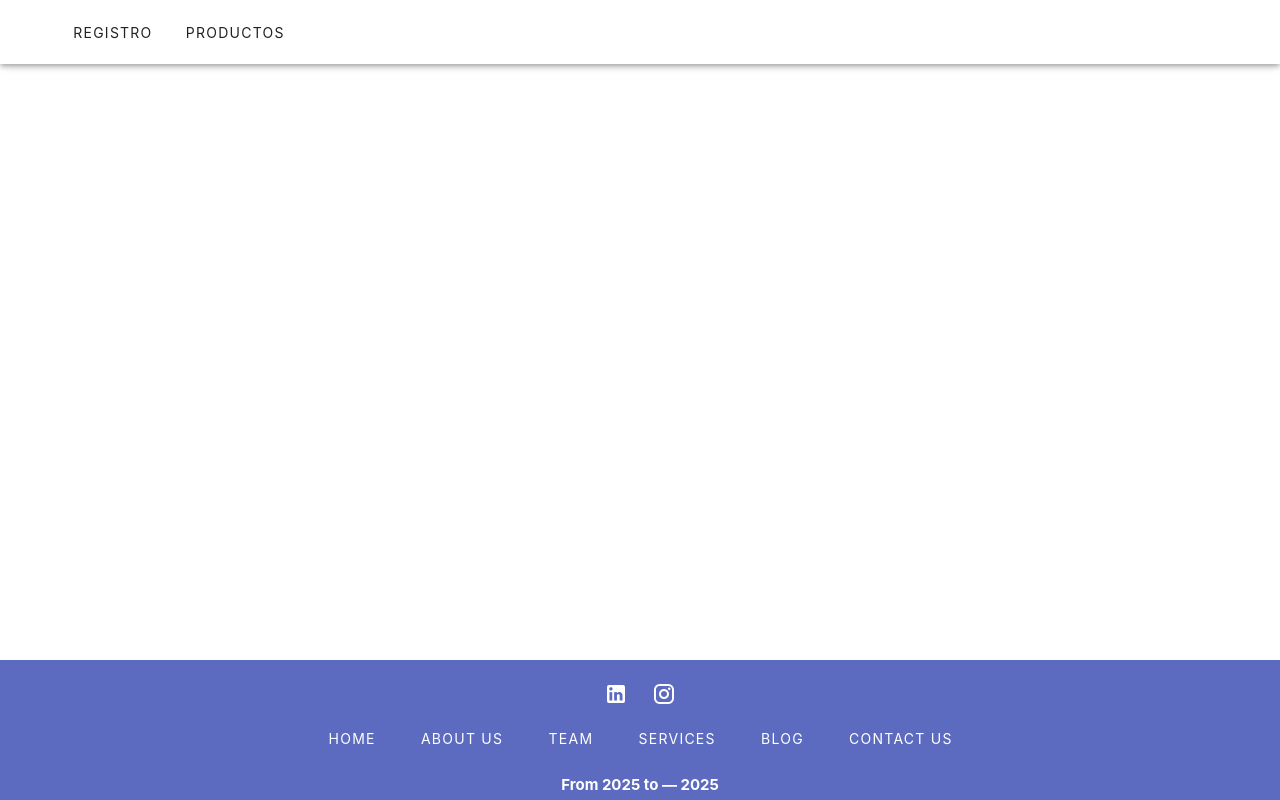
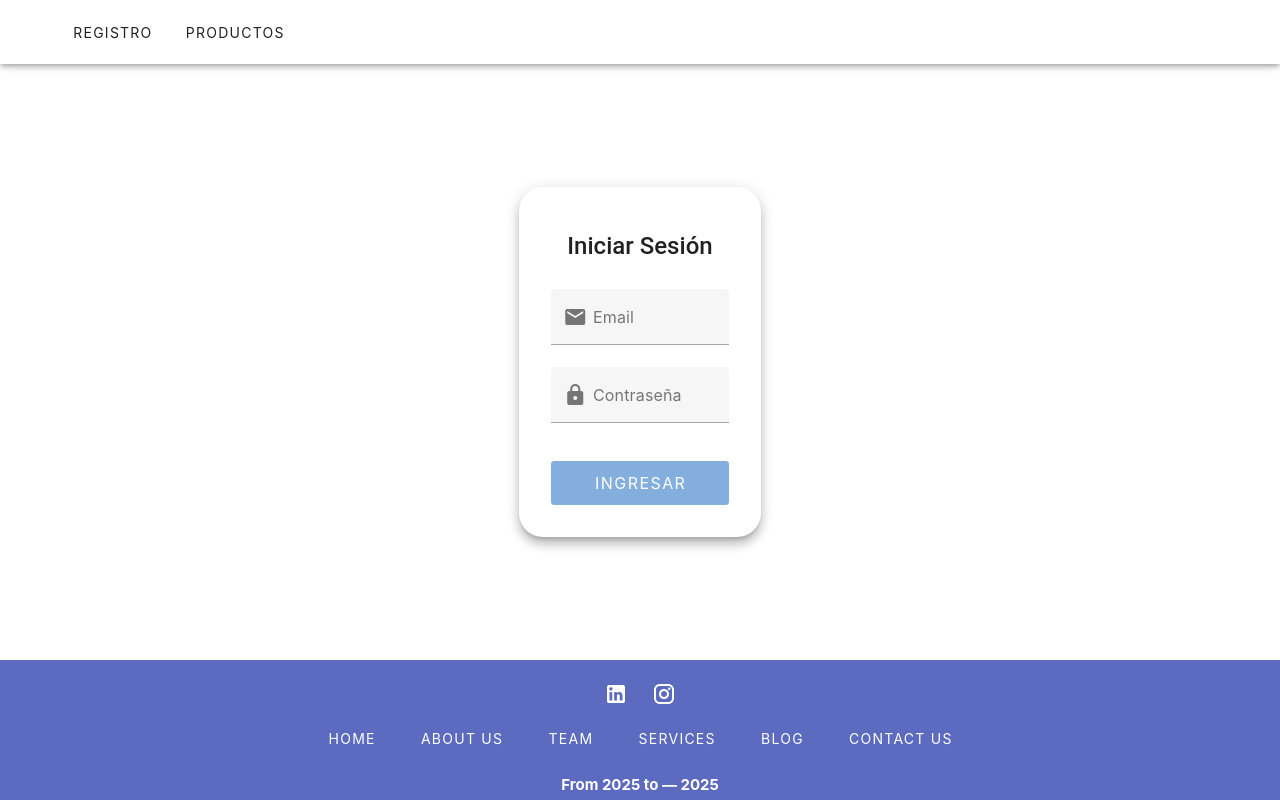
Before and after one commit to AgusCF/Web3-IUA, a Vue app in the folder PersonalWeb/: page /login in a window 1280 px wide. Built offline with nearby package versions, Linux system fonts and the light colour scheme.

Commit message:
feat: Login y persistencia de datos
Tiene un error que si ingresas mal la cuenta te dice que esta mal, pero el boton queda cargando.
Falta ponerlo bonito

```diff
--- a/PersonalWeb/src/App.vue
+++ b/PersonalWeb/src/App.vue
@@ -1,6 +1,9 @@
 <script setup>
 import { RouterLink, RouterView } from 'vue-router'
 import Footer from './components/Footer.vue'
+import { useAuthStore } from '@/stores/auth'
+
+const auth = useAuthStore()
 </script>
 
 <template>
@@ -12,19 +15,18 @@ import Footer from './components/Footer.vue'
             <v-btn variant="text" to="/">Registro</v-btn>
             <v-btn variant="text" to="/products">Productos</v-btn>
           </v-col>
+          <v-col class="d-flex justify-end align-center" v-if="auth.user">
+            <span class="mr-4">{{ auth.user.email }}</span>
+            <v-btn color="error" variant="tonal" @click="auth.logout()">Salir</v-btn>
+          </v-col>
         </v-row>
       </v-container>
     </v-app-bar>
-
     <v-main>
       <RouterView />
     </v-main>
-
     <Footer /> <!-- mi footer -->
   </v-app>
 </template>
 
-<style scoped>
-</style>
-
 <!-- npm run dev -->
--- a/PersonalWeb/src/router/index.js
+++ b/PersonalWeb/src/router/index.js
@@ -1,19 +1,45 @@
 import { createRouter, createWebHistory } from 'vue-router'
+import { useAuthStore } from '@/stores/auth'
+
+const routes = [
+  {
+    path: '/login',
+    name: 'login',
+    component: () => import('@/views/LoginView.vue'),
+    meta: { public: true }
+  },
+  {
+    path: '/',
+    name: 'home',
+    component: () => import('@/views/RegisterView.vue'),
+    meta: { requiresAuth: true }
+  },
+  {
+    path: '/products',
+    name: 'products',
+    component: () => import('../views/ProductsView.vue'),
+    meta: { requiresAuth: true }
+  },
+  // Agrega aquí otras rutas protegidas...
+]
 
 const router = createRouter({
   history: createWebHistory(import.meta.env.BASE_URL),
-  routes: [
-    {
-      path: '/',
-      name: 'register',
-      component: () => import('../views/RegisterView.vue')
-    },
-    {
-      path: '/products',
-      name: 'products',
-      component: () => import('../views/ProductsView.vue')
-    }
-  ]
+  routes
+})
+
+// Guardia global
+router.beforeEach((to, from, next) => {
+  const auth = useAuthStore()
+  // Restaurar sesión si es necesario
+  if (!auth.user) auth.restoreSession()
+  if (to.meta.requiresAuth && !auth.user) {
+    next({ name: 'login' })
+  } else if (to.meta.public && auth.user) {
+    next({ path: '/' })
+  } else {
+    next()
+  }
 })
 
 export default router
--- /dev/null
+++ b/PersonalWeb/src/stores/auth.js
@@ -0,0 +1,49 @@
+import { defineStore } from 'pinia'
+import { ref } from 'vue'
+
+/**
+ * Store de autenticación.
+ * Simula autenticación y maneja persistencia en localStorage.
+ */
+export const useAuthStore = defineStore('auth', () => {
+  const user = ref(JSON.parse(localStorage.getItem('user')) || null)
+  const loading = ref(false)
+  const error = ref(null)
+
+  /**
+   * Simula login contra un backend.
+   * @param {string} email
+   * @param {string} password
+   */
+  async function login(email, password) {
+    loading.value = true
+    error.value = null
+    // Simulación de delay y validación mock
+    await new Promise(res => setTimeout(res, 700))
+    if (
+      (email === 'admin@web3.com' && password === '123456') ||
+      (email === 'alumno@web3.com' && password === 'alumno123')
+    ) {
+      user.value = { email }
+      localStorage.setItem('user', JSON.stringify(user.value))
+      return true
+    } else {
+      error.value = 'Credenciales incorrectas'
+      user.value = null
+      localStorage.removeItem('user')
+      return false
+    }
+  }
+
+  function logout() {
+    user.value = null
+    localStorage.removeItem('user')
+  }
+
+  function restoreSession() {
+    const saved = localStorage.getItem('user')
+    if (saved) user.value = JSON.parse(saved)
+  }
+
+  return { user, loading, error, login, logout, restoreSession }
+})
--- /dev/null
+++ b/PersonalWeb/src/views/LoginView.vue
@@ -0,0 +1,93 @@
+<!-- filepath: src/views/LoginView.vue -->
+<template>
+  <v-container class="fill-height d-flex align-center justify-center">
+    <v-card
+      class="pa-8"
+      max-width="400"
+      elevation="8"
+      rounded="xl"
+    >
+      <v-card-title class="text-h5 mb-4 text-center">Iniciar Sesión</v-card-title>
+      <v-form @submit.prevent="onLogin" ref="formRef">
+        <v-text-field
+          v-model="email"
+          label="Email"
+          type="email"
+          :rules="emailRules"
+          required
+          prepend-inner-icon="mdi-email"
+          autocomplete="username"
+          aria-label="Email"
+        />
+        <v-text-field
+          v-model="password"
+          label="Contraseña"
+          type="password"
+          :rules="passwordRules"
+          required
+          prepend-inner-icon="mdi-lock"
+          autocomplete="current-password"
+          aria-label="Contraseña"
+        />
+        <v-alert
+          v-if="auth.error"
+          type="error"
+          class="my-2"
+          variant="tonal"
+        >
+          {{ auth.error }}
+        </v-alert>
+        <v-btn
+          :loading="auth.loading"
+          :disabled="!isValid"
+          color="primary"
+          block
+          size="large"
+          class="mt-4"
+          type="submit"
+        >
+          Ingresar
+        </v-btn>
+      </v-form>
+    </v-card>
+  </v-container>
+</template>
+
+<script setup>
+import { ref, computed, watch } from 'vue'
+import { useRouter } from 'vue-router'
+import { useAuthStore } from '@/stores/auth'
+
+const auth = useAuthStore()
+const router = useRouter()
+
+const email = ref('')
+const password = ref('')
+const formRef = ref(null)
+
+const emailRules = [
+  v => !!v || 'El email es requerido',
+  v => /.+@.+\..+/.test(v) || 'Formato de email inválido'
+]
+const passwordRules = [
+  v => !!v || 'La contraseña es requerida',
+  v => v.length >= 6 || 'Mínimo 6 caracteres'
+]
+
+const isValid = computed(() =>
+  /.+@.+\..+/.test(email.value) && password.value.length >= 6
+)
+
+async function onLogin() {
+  if (!isValid.value) return
+  const ok = await auth.login(email.value, password.value)
+  if (ok) {
+    router.push({ path: '/' })
+  }
+}
+
+// Si ya hay sesión, redirigir a /
+if (auth.user) {
+  router.replace({ path: '/' })
+}
+</script>
```
